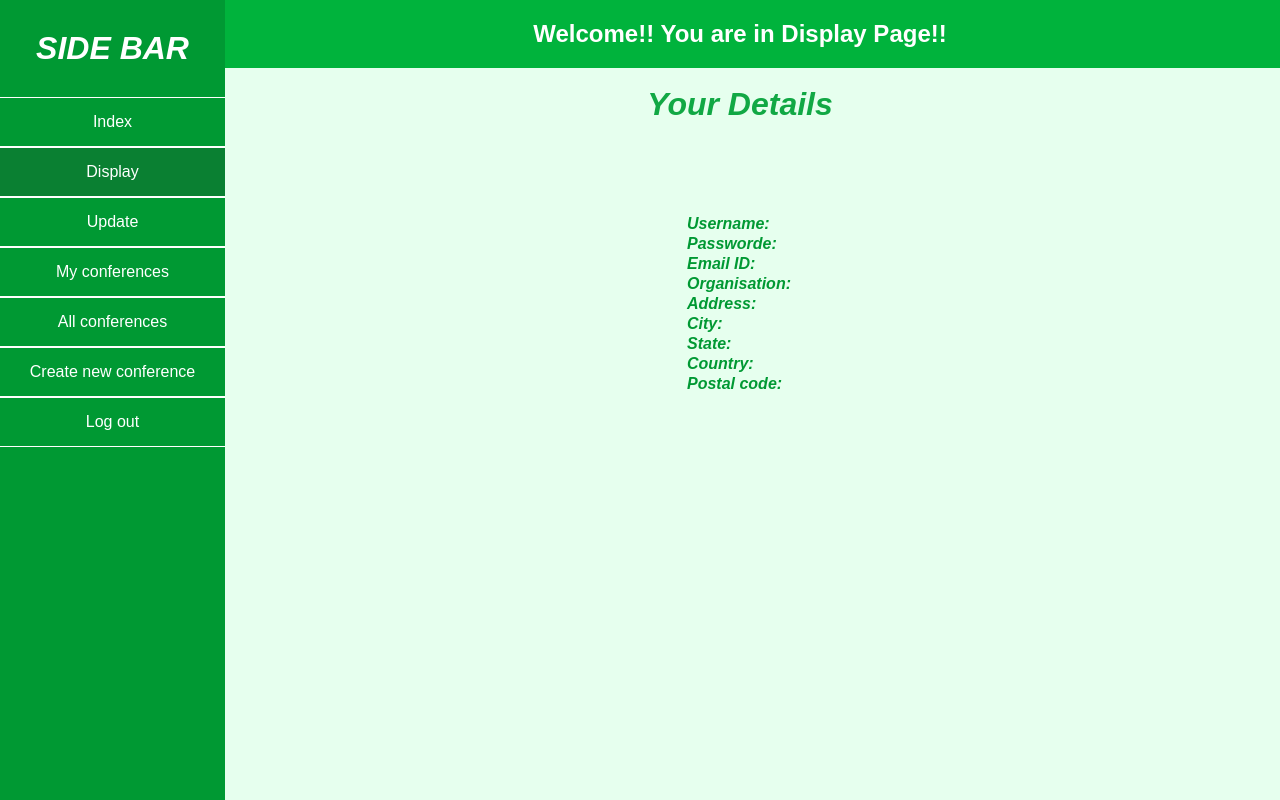
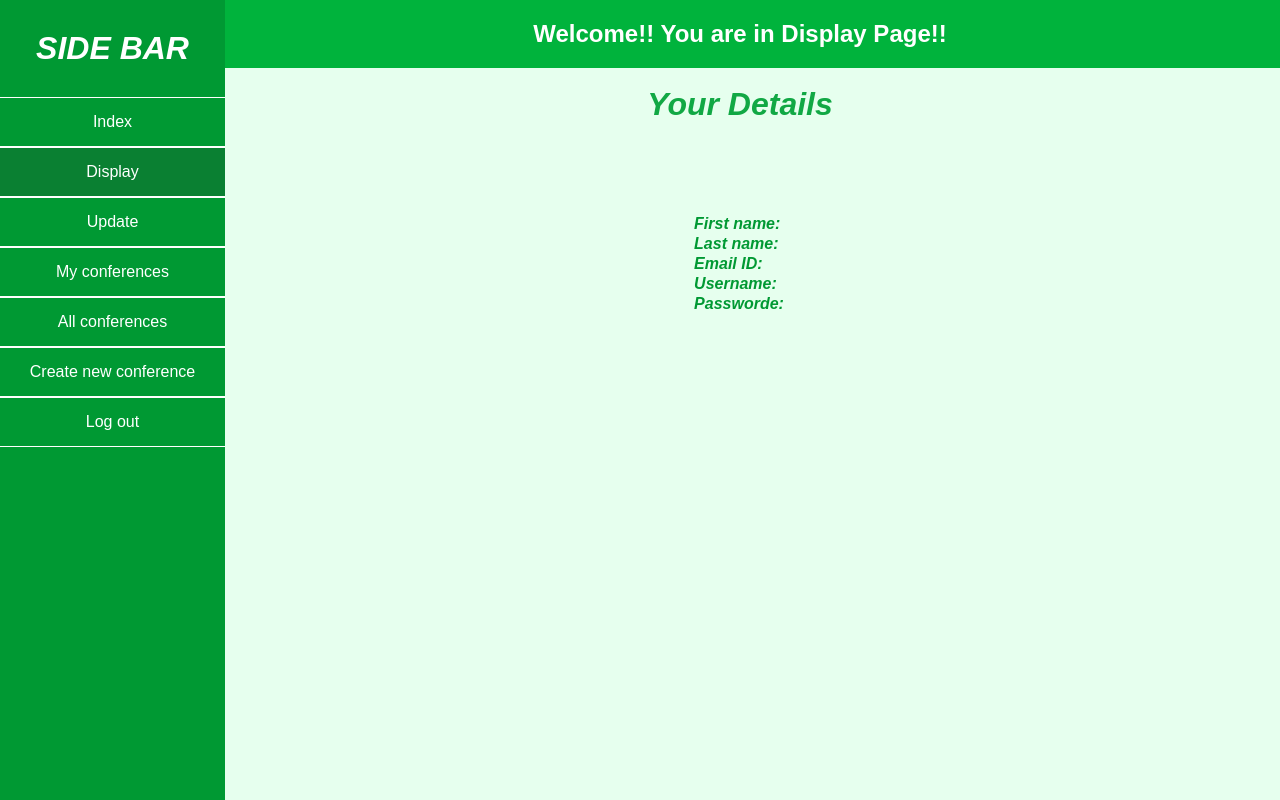
Before and after one commit to hornikmatej/iis_project, a Flask app: page /display in a window 1280 px wide. Run offline with Flask 2, Linux system fonts and the light colour scheme; the visitor is signed in with stand-in values (Sample User, id 1); data that the repository does not hold is empty; some libraries are stand-ins or nearby versions.

Commit message:
changed display.html, details about your account

```diff
--- a/app.py
+++ b/app.py
@@ -88,10 +88,13 @@
 @app.route("/display")
 def display():
     if 'loggedin' in session:
-        cursor = mysql.connection.cursor(MySQLdb.cursors.DictCursor)
-        cursor.execute('SELECT * FROM accounts WHERE id = % s', (session['id'], ))
-        account = cursor.fetchone()
-        return render_template("display.html", account = account)
+        cursor_uzivatel = mysql.connection.cursor(MySQLdb.cursors.DictCursor)
+        cursor_uzivatel.execute('SELECT * FROM uzivatel WHERE id_uziv = % s', (session['id_uziv'], ))
+        account = cursor_uzivatel.fetchone()
+        cursor_reg_uzivatel = mysql.connection.cursor(MySQLdb.cursors.DictCursor)
+        cursor_reg_uzivatel.execute('SELECT * FROM reg_uzivatel WHERE id_uziv = % s', (session['id_uziv'], ))
+        reg_uzivatel = cursor_reg_uzivatel.fetchone()
+        return render_template("display.html", account = account, reg_uzivatel = reg_uzivatel)
     return redirect(url_for('login'))
 
 
--- a/templates/display.html
+++ b/templates/display.html
@@ -29,40 +29,24 @@
                         <div class="border">
                             <table class="worddark"></br></br></br></br>
                                 <tr>
-                                    <td>Username:</td>
-                                    <td>{{ account['username'] }}</td>
+                                    <td>First name:</td>
+                                    <td>{{ account['meno'] }}</td>
                                 </tr>
                                 <tr>
-                                    <td>Passworde:</td>
-                                    <td>{{ account['password'] }}</td>
+                                    <td>Last name:</td>
+                                    <td>{{ account['priezvisko'] }}</td>
                                 </tr>
                                 <tr>
                                     <td>Email ID:</td>
                                     <td>{{ account['email'] }}</td>
                                 </tr>
                                 <tr>
-                                    <td>Organisation:</td>
-                                    <td>{{ account['organisation'] }}</td>
+                                    <td>Username:</td>
+                                    <td>{{ reg_uzivatel['login'] }}</td>
                                 </tr>
                                 <tr>
-                                    <td>Address:</td>
-                                    <td>{{ account['address'] }}</td>
-                                </tr>
-                                <tr>
-                                    <td>City:</td>
-                                    <td>{{ account['city'] }}</td>
-                                </tr>
-                                <tr>
-                                    <td>State:</td>
-                                    <td>{{ account['state'] }}</td>
-                                </tr>
-                                <tr>
-                                    <td>Country:</td>
-                                    <td>{{ account['country'] }}</td>
-                                </tr>
-                                <tr>
-                                    <td>Postal code:</td>
-                                    <td>{{ account['postalcode'] }}</td>
+                                    <td>Passworde:</td>
+                                    <td>{{ reg_uzivatel['heslo'] }}</td>
                                 </tr>
                             </table>
                         </div>
```
